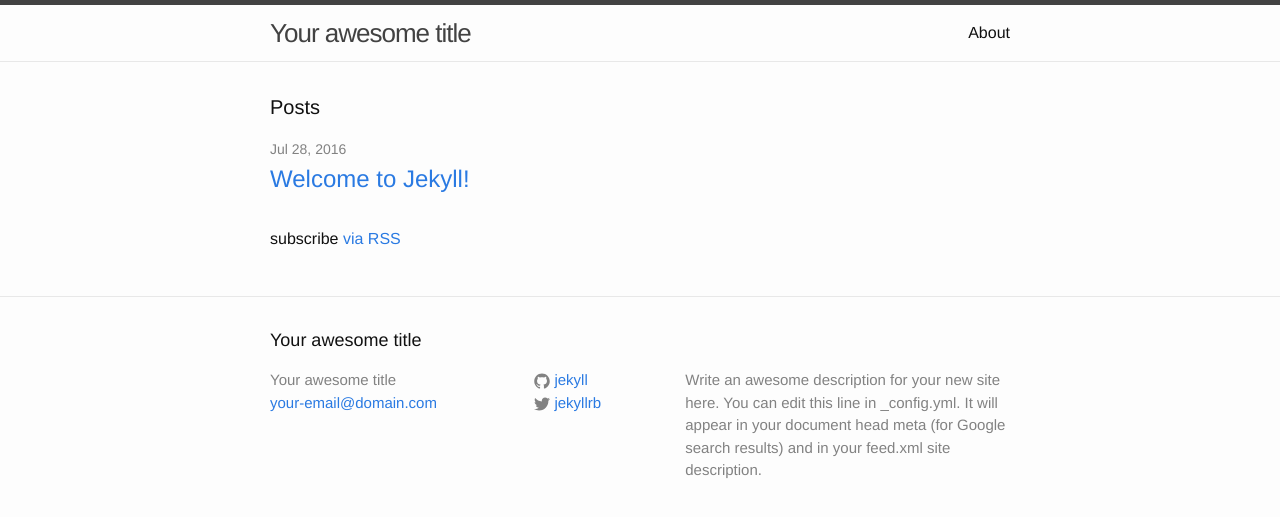
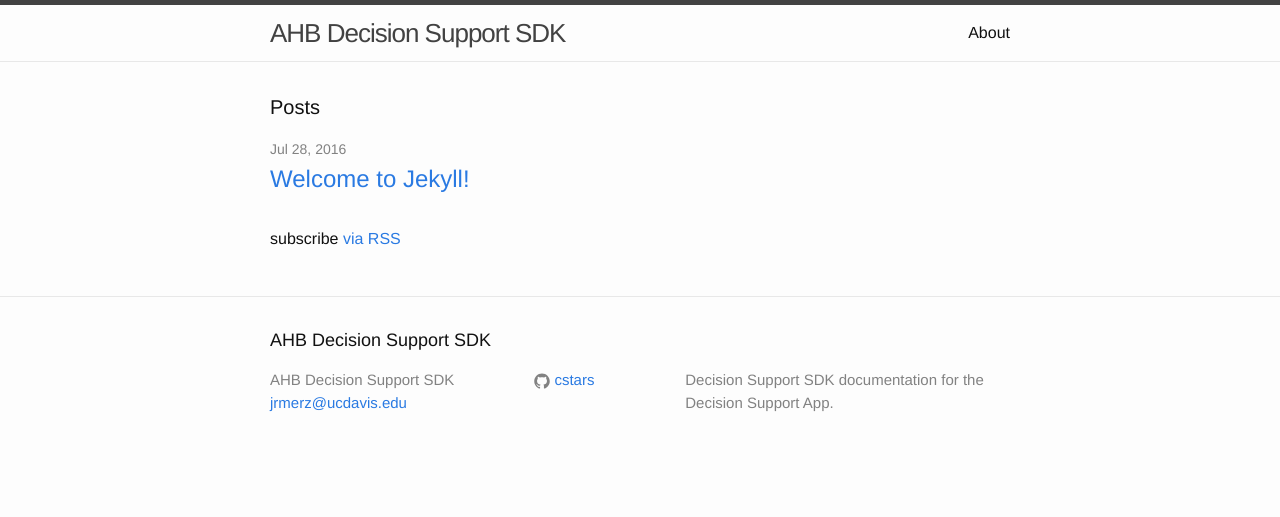
Before and after one commit to CSTARS/ahb-decision-support-sdk, a Jekyll site: the page built from index.html, in a window 1280 px wide. Shown: the top 517 px of the page. Built offline with Jekyll 4.4.1, drawn with Linux system fonts in a browser that asks for light colours.

Commit message:
quick change

```diff
--- a/_config.yml
+++ b/_config.yml
@@ -6,16 +6,13 @@
 # 'jekyll serve'. If you change this file, please restart the server process.
 
 # Site settings
-title: Your awesome title
-email: your-email@domain.com
-description: > # this means to ignore newlines until "baseurl:"
-  Write an awesome description for your new site here. You can edit this
-  line in _config.yml. It will appear in your document head meta (for
-  Google search results) and in your feed.xml site description.
+title: AHB Decision Support SDK
+email: jrmerz@ucdavis.edu
+description: >
+  Decision Support SDK documentation for the Decision Support App.
 baseurl: "" # the subpath of your site, e.g. /blog
-url: "http://yourdomain.com" # the base hostname & protocol for your site
-twitter_username: jekyllrb
-github_username:  jekyll
+url: "http://willow.bioenergy.casil.ucdavis.edu" # the base hostname & protocol for your site
+github_username:  cstars
 
 # Build settings
 markdown: kramdown
```
Also changed, not shown: index.html (line endings or trailing spaces).
